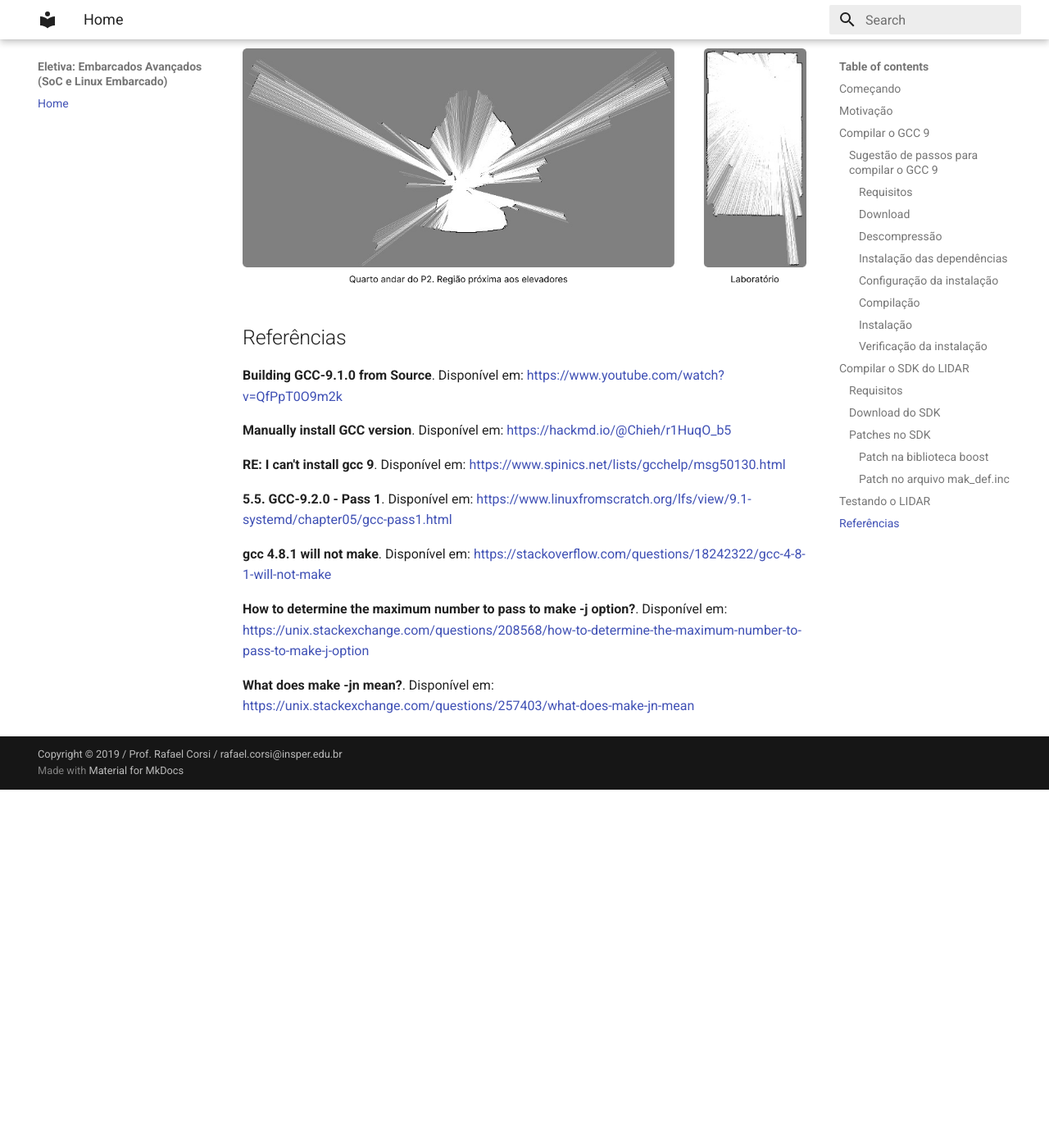
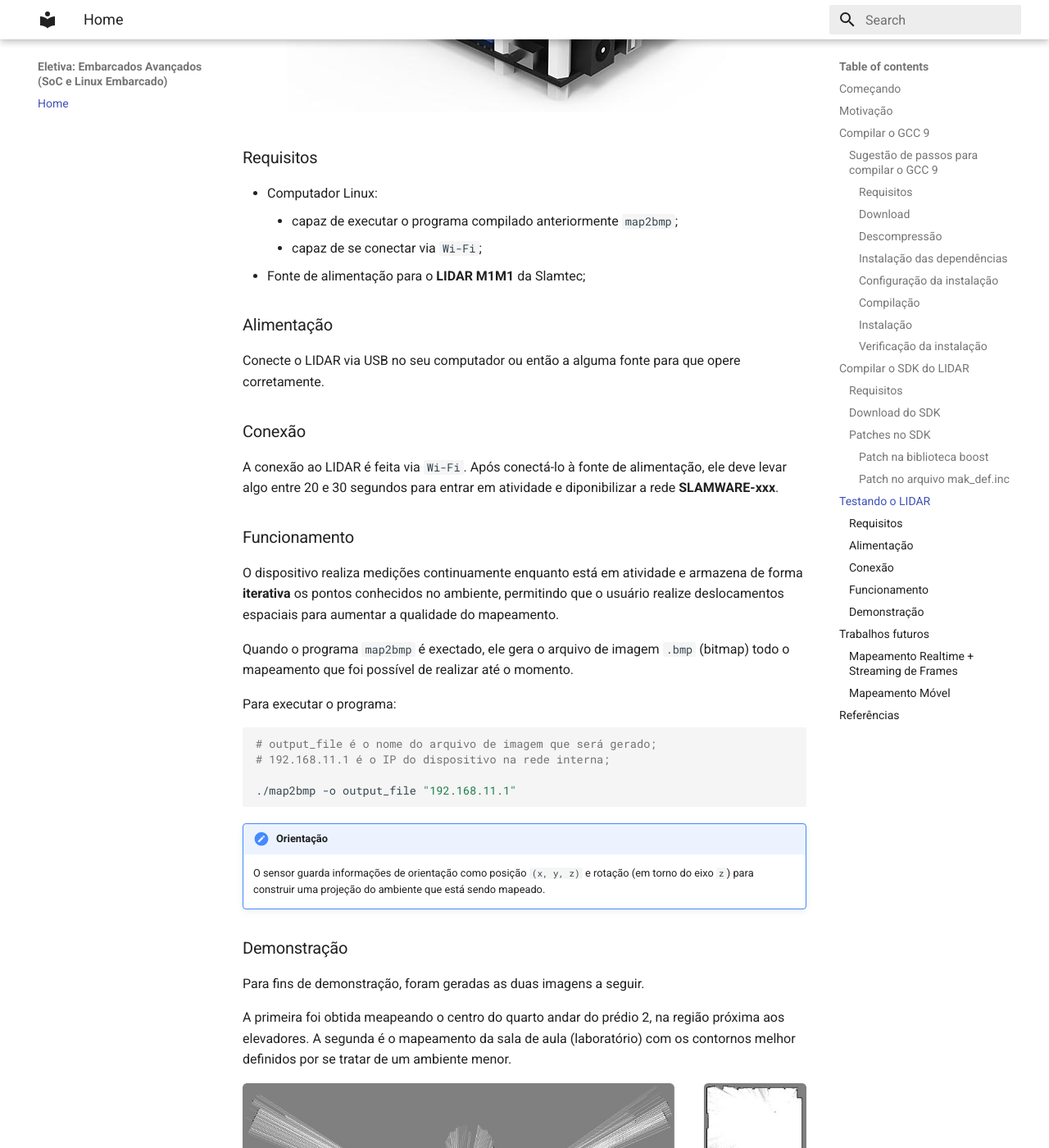
Before and after one commit to cicerotcv/lidar-development-kit, an MkDocs documentation site: the page built from docs-src/index.md, in a window 1280 px wide and 1400 px high, scrolled down 4894 px. Shown: the whole window at 82% size. Built offline with MkDocs 1.6.1 and Material for MkDocs 9.7.7, drawn with Linux system fonts in a browser that asks for light colours; before the commit the page ends 5857 px from its top, so only the background shows below that; some of the changed text lies outside the part shown.

Commit message:
includes demo and future suggestions

````diff
--- a/docs-src/index.md
+++ b/docs-src/index.md
@@ -155,8 +155,8 @@ próprio passo de compilação.
 
 ### Download do SDK
 
-Baixe o SDK o https://download-en.slamtec.com/api/download/slamware-sdk-linux-x86_64_gcc9/4.6.1-rtm
-e a extraia em algum local de fácil acesso em seu computador.
+Baixe o SDK para o GCC 9 que está disponível em https://www.slamtec.com/en/support#rplidar-mapper
+e extraia em algum local de fácil acesso em seu computador.
 
 ### Patches no SDK
 
@@ -202,19 +202,80 @@ de demonstração de como o SDK e o LIDAR operam.
 
 ## Testando o LIDAR
 
-Conecte o LIDAR a um USB de seu computador ou então a alguma fonte externa para
-que ele opere corretamente. Ele deve levar algo entre 20 a 30 segundos para entrar
-em atividade girando sua parte móvel. Assim que isso acontecer, uma rede _Wi-Fi_
-será disponibilizada por ele para que um usuário se conecte.  O nome da rede deve
-ser algo como **SLAMWARE-xxx**. Conecte-se e tente utilizar o programa `map2bmp`
-para testar as capacidades de mapeamento do LIDAR.
 
-!!! note
-    O sensor guarda informações de orientação como posição (x, y, z) e rotação (yaw) para construir uma projeção do ambiente que está escaneando, o programa compilado extrai essa projeção e a guarda em uma imagem do tipo bmp (bitmap).
+![m1m1-lidar](./assets/m1m1-lidar.png)
 
-Para fins de demonstração, foi possível gerar as duas imagens a seguir. A primeira no centro do quarto andar do prédio 2, na região próxima aos elevadores e, na segunda, a sala de aula (laboratório) com os contornos melhor definidos por se tratar de um ambiente menor.
+
+### Requisitos
+- Computador Linux:
+    - capaz de executar o programa compilado anteriormente `map2bmp`;
+    - capaz de se conectar via `Wi-Fi`;
+- Fonte de alimentação para o **LIDAR M1M1** da Slamtec;
+
+### Alimentação
+
+Conecte o LIDAR via USB no seu computador ou então a alguma fonte para
+que opere corretamente.
+
+### Conexão
+
+A conexão ao LIDAR é feita via `Wi-Fi`. Após conectá-lo à fonte de alimentação,
+ele deve levar algo entre 20 e 30 segundos para entrar em atividade e diponibilizar
+a rede **SLAMWARE-xxx**.
+
+
+
+### Funcionamento
+
+O dispositivo realiza medições continuamente enquanto está em atividade e armazena
+de forma **iterativa** os pontos conhecidos no ambiente, permitindo que o usuário
+realize deslocamentos espaciais para aumentar a qualidade do mapeamento.
+
+Quando o programa `map2bmp` é exectado, ele gera o arquivo de imagem `.bmp` (bitmap)
+todo o mapeamento que foi possível de realizar até o momento.
+
+Para executar o programa:
+
+```bash
+# output_file é o nome do arquivo de imagem que será gerado;
+# 192.168.11.1 é o IP do dispositivo na rede interna;
+
+./map2bmp -o output_file "192.168.11.1"
+```
+
+!!! note "Orientação"
+    O sensor guarda informações de orientação como posição `(x, y, z)` e rotação
+    (em torno do eixo `z`) para construir uma projeção do ambiente que está sendo mapeado.
+
+
+### Demonstração
+
+Para fins de demonstração, foram geradas as duas imagens a seguir.
+
+A primeira foi obtida meapeando o centro do quarto andar do prédio 2, na região
+próxima aos elevadores. A segunda é o mapeamento da sala de aula (laboratório)
+com os contornos melhor definidos por se tratar de um ambiente menor.
 
 ![demo](./assets/demo.png)
+
+
+## Trabalhos futuros
+
+A seguir, listamos algumas ideias de aplicações que podem ser desenvolvidas a partir
+deste ponto.
+
+### Mapeamento Realtime + Streaming de Frames
+
+Explore a possibilidade de adaptar o script `map2bmp` para transmitir em tempo
+real as imagens capturadas pelo LIDAR como frames de vídeo pela rede.
+
+Uma biblioteca como OpenCV para receber e processar esse fluxo de imagens em
+tempo real. Isso pode permitir a criação de um sistema de mapeamento dinâmico e contínuo.
+
+### Mapeamento Móvel
+
+Conecte o LIDAR a um veículo móvel (ex. um carro de controle remoto, drone, **aranha do Lab**).
+Com isso, é possível realizar varreduras em movimento do ambiente.
 
 ## Referências
 
@@ -238,3 +299,9 @@ https://unix.stackexchange.com/questions/208568/how-to-determine-the-maximum-num
 
 **What does make -jn mean?**. Disponível em:
 https://unix.stackexchange.com/questions/257403/what-does-make-jn-mean
+
+**Bootstrap error: libcc1 compiled as shared library despite --disable-shared**. Disponível em:
+https://gcc.gnu.org/bugzilla/show_bug.cgi?id=66955
+
+**All you need to know about Slamtec RPLIDAR, MAPPER and Slamware**. Disponível em:
+https://www.seeedstudio.com/blog/2019/08/05/all-you-need-to-know-about-slamtec-rplidar-mapper-and-slamware/
````
Also changed, not shown: docs-src/assets/m1m1-lidar.png (added).
